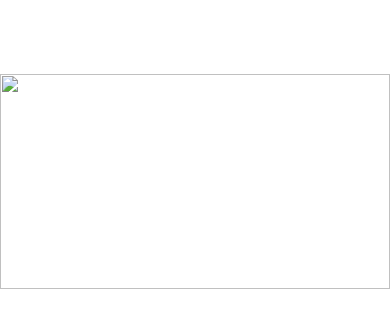
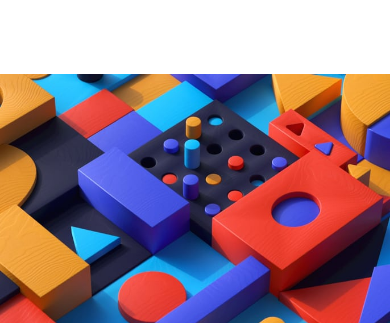
Before and after one commit to advn1/news-homepage, a plain HTML site: page index.html in a window 390 px wide. Shown: the part 96-419 px from the top of the page. Drawn offline with Linux system fonts and the light colour scheme.

Commit message:
fix img src path in css

```diff
--- a/style.css
+++ b/style.css
@@ -242,7 +242,7 @@ li {
     }
 
     .hero img {
-        content: url("./news-guide/assets/images/image-web-3-mobile.jpg");
+        content: url("./assets/images/image-web-3-mobile.jpg");
     }
 
     .main-text {
```
